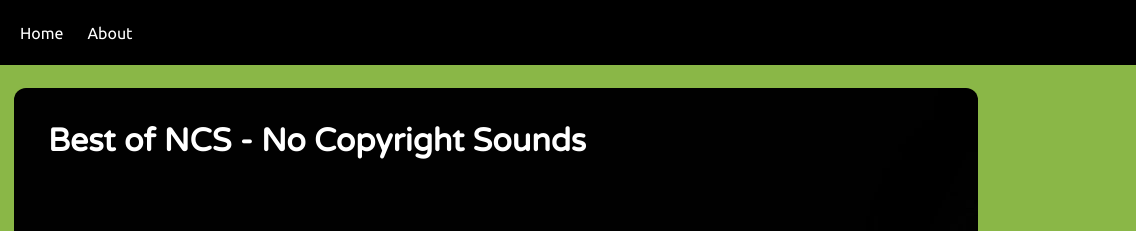
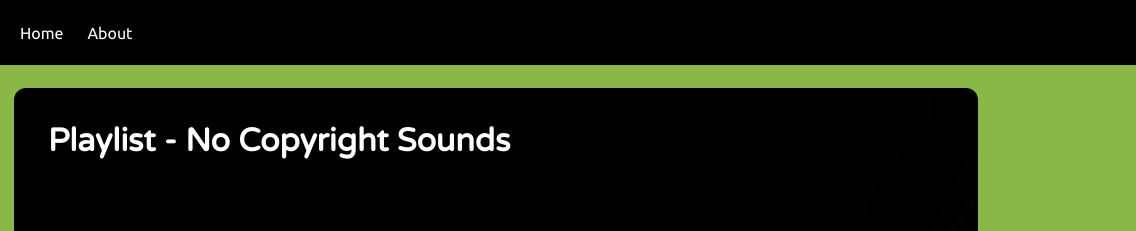
Before and after one commit to rohaansayed/spotify-clone-1, a plain HTML site: page index.html in a window 1280 px wide. Shown: the top 231 px of the page, 144-1280 px from the left. Drawn offline with Linux system fonts and the light colour scheme.

Commit message:
Update index.html

```diff
--- a/index.html
+++ b/index.html
@@ -18,7 +18,7 @@
 
     <div class="container">
         <div class="songList">
-            <h1>Best of NCS - No Copyright Sounds</h1>
+            <h1>Playlist - No Copyright Sounds</h1>
             <div class="songItemContainer">
                 <div class="songItem">
                     <img alt="1">
```
